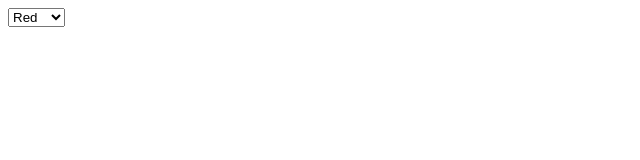
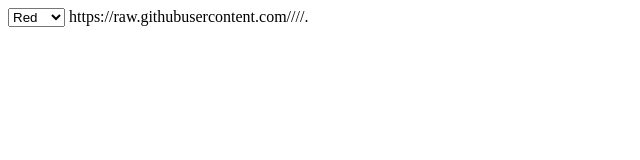
Before and after one commit to michaelmilar74/-Application, a plain HTML site: page index.html in a window 1280 px wide. Shown: the whole page, without its empty margins (0-640 px from the left). Drawn offline with Linux system fonts and the light colour scheme.

Commit message:
Update index.htmlhttps://raw.githubusercontent.com/<username>/<repository>/<branch>/<path/to/image.png>.

```diff
--- a/index.html
+++ b/index.html
@@ -10,6 +10,7 @@
         <option value="B">Blue</option>
         <option value="W">White</option>
       </select>
+    https://raw.githubusercontent.com/<username>/<repository>/<branch>/<path/to/image.png>.
   </body>
  </head>
 </html>
```
